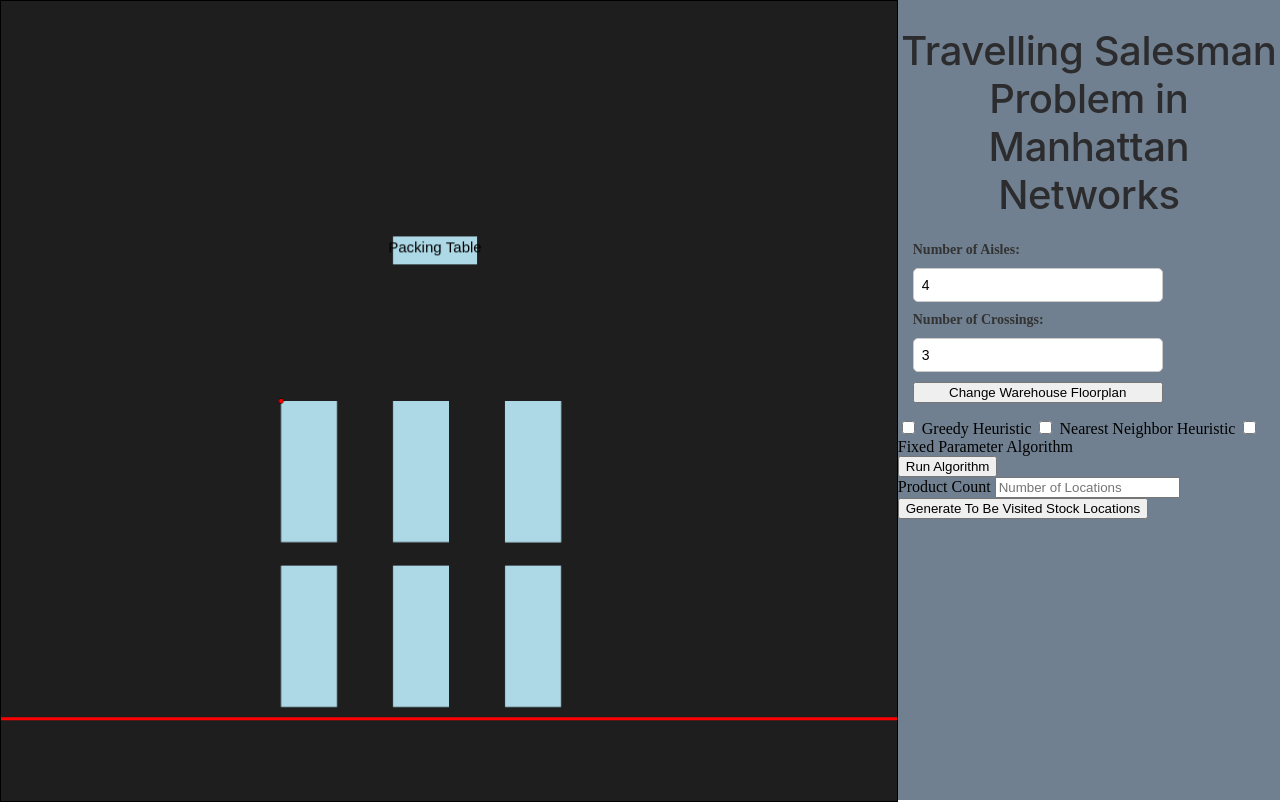
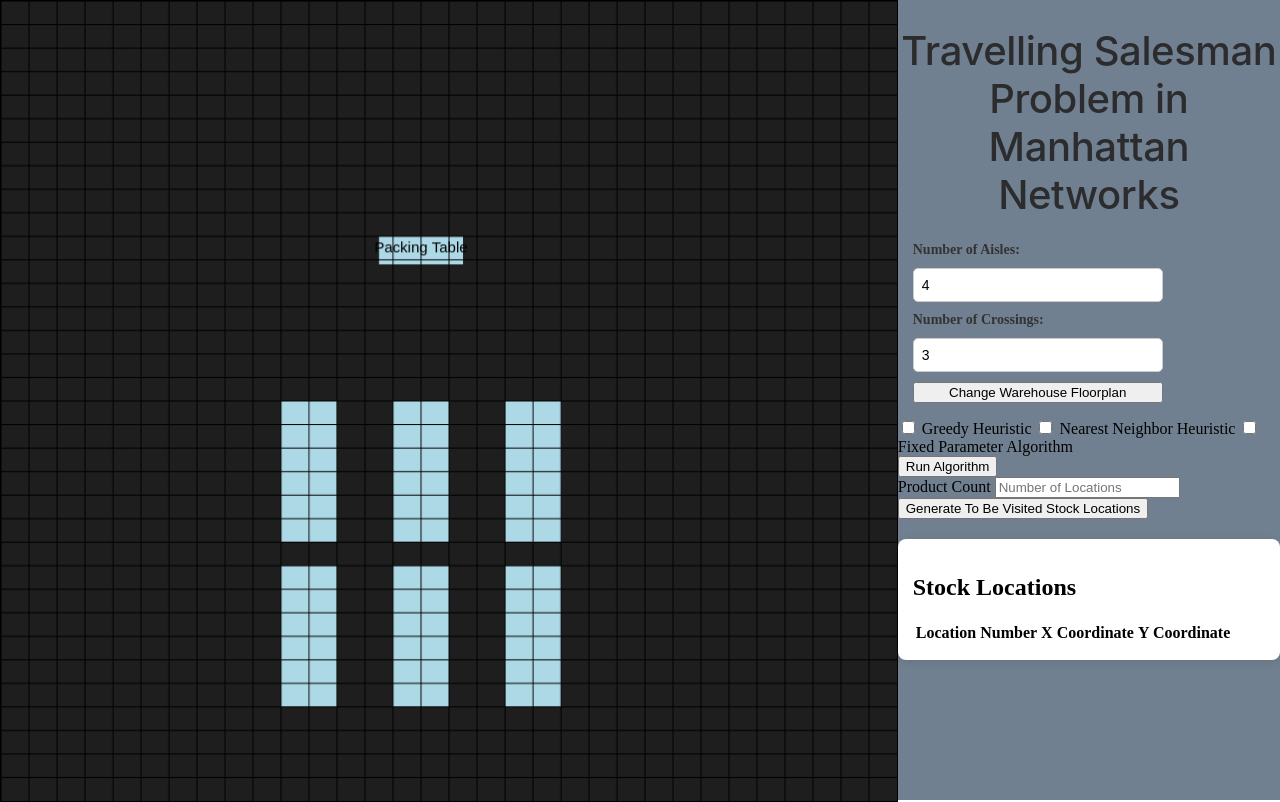
Before and after one commit to ConstiCode/bachelor_thesis, a Flask app: page / in a window 1280 px wide. Run offline with Flask 3, Linux system fonts and the light colour scheme; lists and menus that the app fills with data are empty.

Commit message:
wip add test stock location set generation for a 3x2 layout ||| |||

```diff
--- a/app.py
+++ b/app.py
@@ -1,7 +1,7 @@
 from unicodedata import normalize
 import math
 
-from flask import Flask, render_template, request
+from flask import Flask, render_template, request, jsonify
 import random
 
 app = Flask(__name__)
@@ -19,9 +19,10 @@ def calculate_relative_position(location: int, shelf_start_coordinate: (int, int
     return x, y
 
 
-def turn_location_into_grid_tuple(location: int, shelf_columns: int, shelf_rows: int) -> (int, int):
+def location_to_grid_tuple(location: int, shelf_columns: int) -> (int, int):
     """
-    This works for x calculation. todo Still need to implement y.
+    Turns a location number into a given coordinate for the html canvas grid. This allows dynamic changes of the grid.
+    Only works for location > 0.
 
     Shelf Representation:
     +---+----+
@@ -39,15 +40,25 @@ def turn_location_into_grid_tuple(location: int, shelf_columns: int, shelf_rows:
     +---+----+
     """
 
+    # calulate the y coordinate
     shelf_number = math.ceil(location / 12)
+    shelf_row = math.ceil(shelf_number / shelf_columns)
+
+    shelf_start_coordinate = (shelf_row - 1) * 8 if (shelf_row - 1) * 8 else 1
+
+    offset_y = (location % 6) - 1 if location % 6 else 5
+    y = shelf_start_coordinate + offset_y
+
+    # calculate the x coordinates
     row_length = 4 * shelf_columns
 
-    # depending if the location is placed in the first or second column of the shelf the offset must fit
-    offset = 3 if location <= ((shelf_number - 1) * 12) + 6 else 2
+    # if the location is placed in the first or second column of the shelf the offset must fit
+    offset_x = 3 if location <= ((shelf_number - 1) * 12) + 6 else 2
 
-    x = (shelf_number * 4) - offset  # x coordinate for a layout without any shelf rows
-    x %= row_length  # -1 as the coordinate system starts from 0
-    return x
+    x = (shelf_number * 4) - offset_x  # x coordinate for a layout without any shelf rows
+    x %= row_length
+
+    return {"location_number": location, "x": x - 1, "y": y - 1}
 
 
 @app.route('/')
@@ -66,17 +77,19 @@ def generate_test_locations() -> [(int, int)]:
     number_of_rows = int(warehouse.get('numCrossings'))
     product_count = int(info.get('product_count'))  # Todo fix possible conversion error here
 
-    if not product_count or product_count <= 0:
-        return []
-
-    normalized_coordinate = warehouse.get('normalizedCoordinate')
-
     # As each shelf is 6 grids high and 2 grids wide we assume that shelf has 12 stock locations
     number_of_shelves = number_of_rows * number_of_shelf_columns
     number_of_locations = number_of_shelves * 12
 
-    locations = [random.randint(0, number_of_locations) for _ in range(product_count)]
-    return turn_location_into_grid_tuple(37, number_of_shelf_columns, number_of_rows)
+    if not product_count or product_count <= 0 or product_count > number_of_locations:
+        return []
+
+    random_numbers = random.sample(range(1, number_of_locations + 1), product_count)
+
+    locations = [location_to_grid_tuple(random_number, number_of_shelf_columns) for random_number in random_numbers]
+    # locations = [location_to_grid_tuple(37, number_of_shelf_columns)]
+
+    return jsonify(locations)
 
     # turn locations into grid tuples
 
--- a/static/scripts/frontendScript.js
+++ b/static/scripts/frontendScript.js
@@ -25,7 +25,7 @@ class WarehouseFloorPlan {
         let startPositionY = (this.canvas.height / 2) + offset;
         let positionY = startPositionY - this.numCrossings * (this.verticalGridSize * 7);
 
-        let positionX = (this.canvas.width / 2) - 2 * this.horizontalGridSize;
+        let positionX = ((this.canvas.width / 2) - 2 * this.horizontalGridSize) -0.5 * this.horizontalGridSize;
         this.ctx.rect(positionX, positionY, this.horizontalGridSize * 3, this.horizontalGridSize); // x, y, width, height
         this.ctx.fillStyle = "lightblue";
         this.ctx.fill(); // Draw the outline
@@ -119,6 +119,26 @@ class WarehouseFloorPlan {
         // draw the packing table that is the start and end point of the route
         this.drawPackingTable();
     }
+
+    drawDebuggingGrid() {
+        this.ctx.beginPath();
+        this.ctx.strokeStyle = "black";
+        this.ctx.lineWidth = 1;
+
+        // draw horizontal lines
+        for (let i = 0; i < this.canvas.height; i += this.verticalGridSize) {
+            this.ctx.moveTo(0, i);
+            this.ctx.lineTo(this.canvas.width, i);
+        }
+
+        // draw vertical lines
+        for (let i = 0; i < this.canvas.width; i += this.horizontalGridSize) {
+            this.ctx.moveTo(i, 0);
+            this.ctx.lineTo(i, this.canvas.height);
+        }
+
+        this.ctx.stroke();
+    }
 }
 
 
@@ -127,8 +147,7 @@ const changeWarehouseFloorPlanButton = document.getElementById("changeWarehouseF
 const generateLocationTestSetButton = document.getElementById("generateLocationsButton");
 
 wareHouseFloorPlan.drawStorageShelfFloorPlan(3, 2, wareHouseFloorPlan.canvas.height, wareHouseFloorPlan.canvas.width);
-wareHouseFloorPlan.drawPickingMarker(wareHouseFloorPlan.normalizedCoordinate.x, wareHouseFloorPlan.normalizedCoordinate.y);
-wareHouseFloorPlan.drawWarehouseRoute([{x: 0, y: 30.5}, {x: 50, y: 30.5}]);
+wareHouseFloorPlan.drawDebuggingGrid();
 
 changeWarehouseFloorPlanButton.addEventListener("click", function () {
     let aisles = document.getElementById("warehouseAisleCount").value;
@@ -154,7 +173,23 @@ generateLocationTestSetButton.addEventListener("click", function () {
     })
         .then(response => response.json())
         .then(data => {
-            alert(data.message);
+            let tableBody = document.querySelector("#locationTable tbody")
+            for (let i = 0; i < data.length; i++) {
+                let offsetX = wareHouseFloorPlan.normalizedCoordinate.x
+                let offsetY = wareHouseFloorPlan.normalizedCoordinate.y
+                let x = data[i].x * wareHouseFloorPlan.horizontalGridSize + 0.5 * wareHouseFloorPlan.horizontalGridSize;
+                let y = data[i].y * wareHouseFloorPlan.verticalGridSize + 0.5 * wareHouseFloorPlan.verticalGridSize;
+                wareHouseFloorPlan.drawPickingMarker(x + offsetX, y + offsetY);
+            }
+            data.forEach(location => {
+            let row = document.createElement("tr");
+            row.innerHTML = `
+                <td>${location.location_number}</td>
+                <td>${location.x}</td>
+                <td>${location.y}</td>
+            `;
+            tableBody.appendChild(row);
+        });
         })
         .catch(error => console.error('Error:', error));
 });
--- a/templates/index.html
+++ b/templates/index.html
@@ -63,6 +63,14 @@
             outline: none;
         }
 
+        #locationTableContainer {
+            margin-top: 20px;
+            background: white;
+            padding: 15px;
+            border-radius: 8px;
+            box-shadow: 0 2px 10px rgba(0, 0, 0, 0.1);
+        }
+
     </style>
 </head>
 <body>
@@ -104,6 +112,19 @@
         <input type="number" id="locationCount" name="locationCount" placeholder="Number of Locations"/>
         <button id="generateLocationsButton" type="submit">Generate To Be Visited Stock Locations</button>
 
+        <div id="locationTableContainer">
+            <h2>Stock Locations</h2>
+            <table id="locationTable">
+                <thead>
+                <tr>
+                    <th>Location Number</th>
+                    <th>X Coordinate</th>
+                    <th>Y Coordinate</th>
+                </tr>
+                </thead>
+                <tbody></tbody>
+            </table>
+        </div>
     </div>
 </body>
 </html>
```
